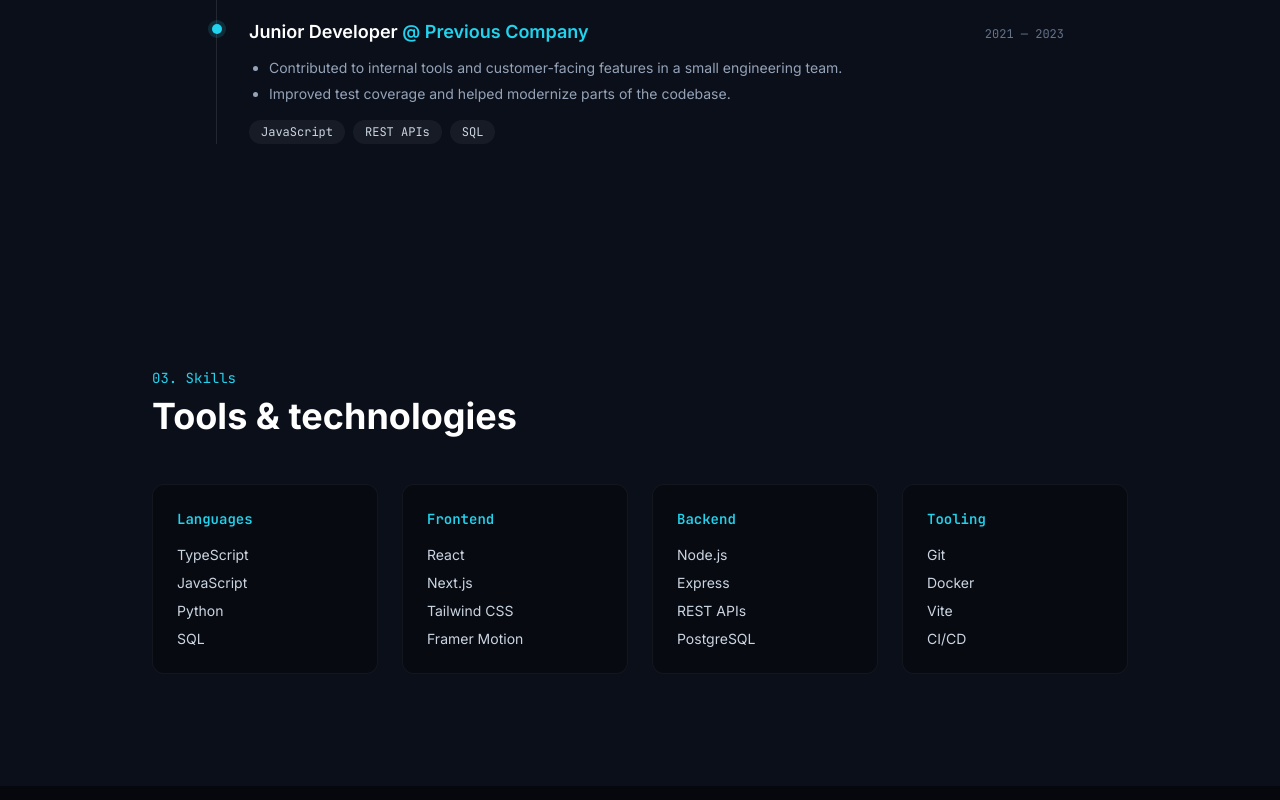
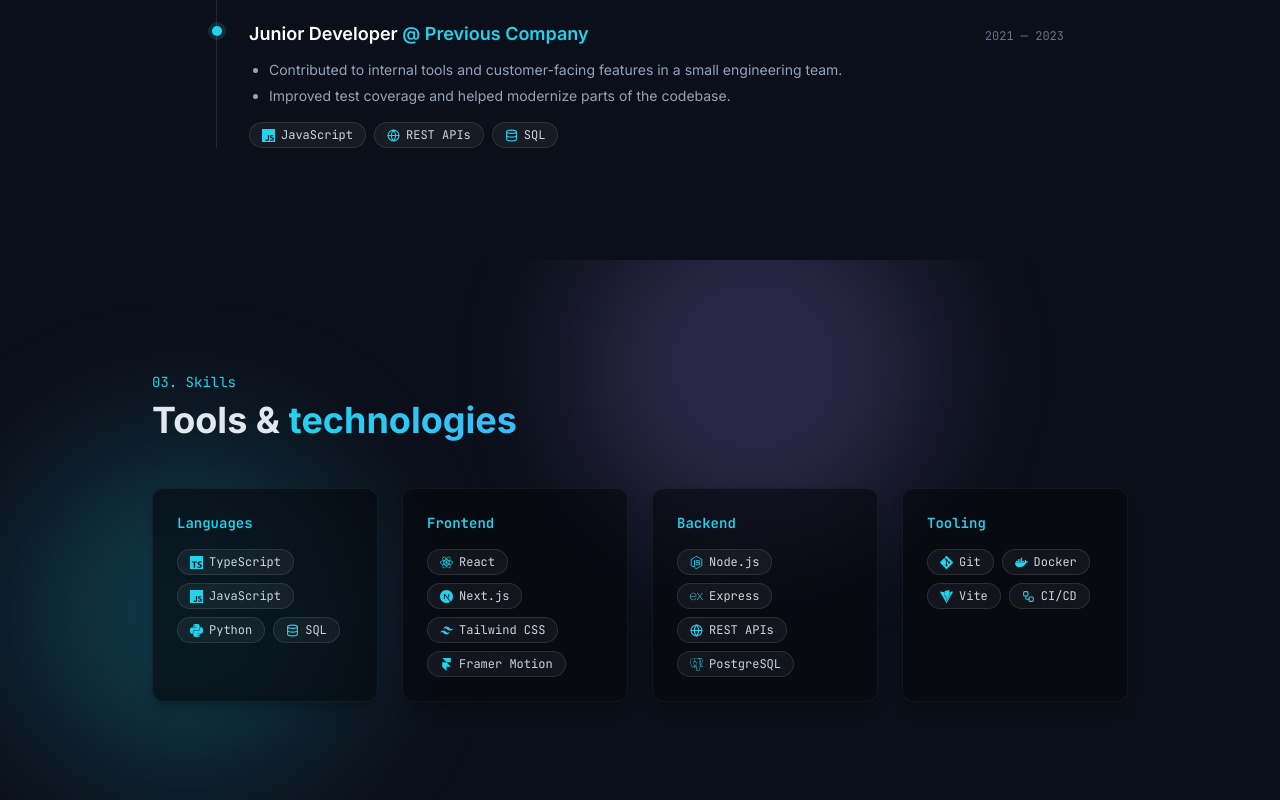
Before and after one commit to Xien04/personal-porfolio, a React (Vite) app: page / in a window 1280 px wide. Shown: the part 1620-2420 px from the top of the page. Built offline with nearby package versions, Linux system fonts and the light colour scheme.

Commit message:
style: adding icons & animation

```diff
--- a/package.json
+++ b/package.json
@@ -13,7 +13,8 @@
     "framer-motion": "^11.11.17",
     "lucide-react": "^0.454.0",
     "react": "^18.3.1",
-    "react-dom": "^18.3.1"
+    "react-dom": "^18.3.1",
+    "react-icons": "^5.7.0"
   },
   "devDependencies": {
     "@types/react": "^18.3.12",
--- a/src/components/Experience.tsx
+++ b/src/components/Experience.tsx
@@ -1,5 +1,6 @@
 import { motion } from "framer-motion";
 import { experience } from "../data/experience";
+import TechBadge from "./TechBadge";
 
 export default function Experience() {
   return (
@@ -47,13 +48,8 @@
               </ul>
 
               <div className="flex flex-wrap gap-2">
-                {item.tags.map((tag) => (
-                  <span
-                    key={tag}
-                    className="rounded-full bg-white/5 px-3 py-1 font-mono text-xs text-slate-300"
-                  >
-                    {tag}
-                  </span>
+                {item.tags.map((tag, j) => (
+                  <TechBadge key={tag} name={tag} delay={i * 0.1 + j * 0.06} />
                 ))}
               </div>
             </motion.div>
--- a/src/components/Projects.tsx
+++ b/src/components/Projects.tsx
@@ -1,6 +1,7 @@
 import { motion } from "framer-motion";
 import { ExternalLink, Github } from "lucide-react";
 import { projects } from "../data/projects";
+import TechBadge from "./TechBadge";
 
 export default function Projects() {
   return (
@@ -62,13 +63,8 @@
                 {project.description}
               </p>
               <div className="flex flex-wrap gap-2">
-                {project.tags.map((tag) => (
-                  <span
-                    key={tag}
-                    className="rounded-full bg-white/5 px-3 py-1 font-mono text-xs text-slate-300"
-                  >
-                    {tag}
-                  </span>
+                {project.tags.map((tag, j) => (
+                  <TechBadge key={tag} name={tag} delay={i * 0.1 + j * 0.06} />
                 ))}
               </div>
             </motion.div>
--- a/src/components/Skills.tsx
+++ b/src/components/Skills.tsx
@@ -1,10 +1,14 @@
 import { motion } from "framer-motion";
 import { skillGroups } from "../data/skills";
+import TechBadge from "./TechBadge";
 
 export default function Skills() {
   return (
-    <section id="skills" className="relative bg-surface py-28">
-      <div className="mx-auto max-w-5xl px-6">
+    <section id="skills" className="relative overflow-hidden bg-surface py-28">
+      <div className="pointer-events-none absolute -top-24 right-1/4 h-96 w-96 animate-blob rounded-full bg-accent2/20 blur-3xl" />
+      <div className="pointer-events-none absolute bottom-0 left-1/5 h-80 w-80 animate-blob rounded-full bg-accent/20 blur-3xl [animation-delay:4s]" />
+
+      <div className="relative z-10 mx-auto max-w-5xl px-6">
         <motion.div
           initial={{ opacity: 0, y: 24 }}
           whileInView={{ opacity: 1, y: 0 }}
@@ -13,8 +17,11 @@
           className="mb-12"
         >
           <p className="mb-2 font-mono text-sm text-accent">03. Skills</p>
-          <h2 className="text-3xl font-bold text-white sm:text-4xl">
-            Tools & technologies
+          <h2 className="text-3xl font-bold sm:text-4xl">
+            Tools &{" "}
+            <span className="text-gradient bg-[length:200%_auto] animate-gradient-x">
+              technologies
+            </span>
           </h2>
         </motion.div>
 
@@ -26,15 +33,16 @@
               whileInView={{ opacity: 1, y: 0 }}
               viewport={{ once: true, amount: 0.3 }}
               transition={{ duration: 0.5, delay: i * 0.08 }}
-              className="rounded-xl border border-white/5 bg-bg/60 p-6 transition-colors hover:border-accent/40"
+              whileHover={{ y: -6, scale: 1.02 }}
+              className="rounded-xl border border-white/5 bg-bg/60 p-6 shadow-lg shadow-black/20 transition-colors hover:border-accent/40 hover:shadow-accent/10"
             >
               <h3 className="mb-4 font-mono text-sm font-semibold text-accent">
                 {group.category}
               </h3>
-              <ul className="space-y-2">
-                {group.items.map((item) => (
-                  <li key={item} className="text-sm text-slate-300">
-                    {item}
+              <ul className="flex flex-wrap gap-2">
+                {group.items.map((item, j) => (
+                  <li key={item}>
+                    <TechBadge name={item} delay={i * 0.08 + j * 0.06} />
                   </li>
                 ))}
               </ul>
--- /dev/null
+++ b/src/components/TechBadge.tsx
@@ -0,0 +1,31 @@
+import { motion } from "framer-motion";
+import { getTechIcon } from "../data/techIcons";
+
+interface TechBadgeProps {
+  name: string;
+  delay?: number;
+}
+
+export default function TechBadge({ name, delay = 0 }: TechBadgeProps) {
+  const Icon = getTechIcon(name);
+
+  return (
+    <motion.span
+      initial={{ opacity: 0, scale: 0.6, y: 10 }}
+      whileInView={{ opacity: 1, scale: 1, y: 0 }}
+      viewport={{ once: true, amount: 0.3 }}
+      transition={{ type: "spring", stiffness: 260, damping: 18, delay }}
+      whileHover={{
+        scale: 1.08,
+        y: -2,
+        backgroundColor: "rgba(34, 211, 238, 0.12)",
+        borderColor: "rgba(34, 211, 238, 0.5)",
+        color: "#fff",
+      }}
+      className="flex cursor-default items-center gap-1.5 rounded-full border border-white/10 bg-white/5 px-3 py-1 font-mono text-xs text-slate-300 transition-colors"
+    >
+      <Icon className="text-accent" size={13} />
+      {name}
+    </motion.span>
+  );
+}
--- /dev/null
+++ b/src/data/techIcons.ts
@@ -0,0 +1,49 @@
+import type { IconType } from "react-icons";
+import {
+  SiTypescript,
+  SiJavascript,
+  SiPython,
+  SiReact,
+  SiNextdotjs,
+  SiTailwindcss,
+  SiFramer,
+  SiNodedotjs,
+  SiExpress,
+  SiPostgresql,
+  SiGit,
+  SiDocker,
+  SiVite,
+} from "react-icons/si";
+import { Code2, Database, Globe, Workflow } from "lucide-react";
+
+const techIconMap: Record<string, IconType> = {
+  typescript: SiTypescript,
+  javascript: SiJavascript,
+  python: SiPython,
+  sql: Database,
+
+  react: SiReact,
+  "next.js": SiNextdotjs,
+  nextjs: SiNextdotjs,
+  tailwind: SiTailwindcss,
+  "tailwind css": SiTailwindcss,
+  framer: SiFramer,
+  "framer motion": SiFramer,
+
+  "node.js": SiNodedotjs,
+  nodejs: SiNodedotjs,
+  express: SiExpress,
+  "rest api": Globe,
+  "rest apis": Globe,
+  postgresql: SiPostgresql,
+
+  git: SiGit,
+  docker: SiDocker,
+  vite: SiVite,
+  "ci/cd": Workflow,
+};
+
+/** Looks up the brand icon for a tool/technology name (case-insensitive). Falls back to a generic icon when unmapped — add new entries to `techIconMap` above so they pick up automatically everywhere. */
+export function getTechIcon(name: string): IconType {
+  return techIconMap[name.trim().toLowerCase()] ?? Code2;
+}
```
Also changed, not shown: 1 other file (tests, documents, lock files or other folders).
